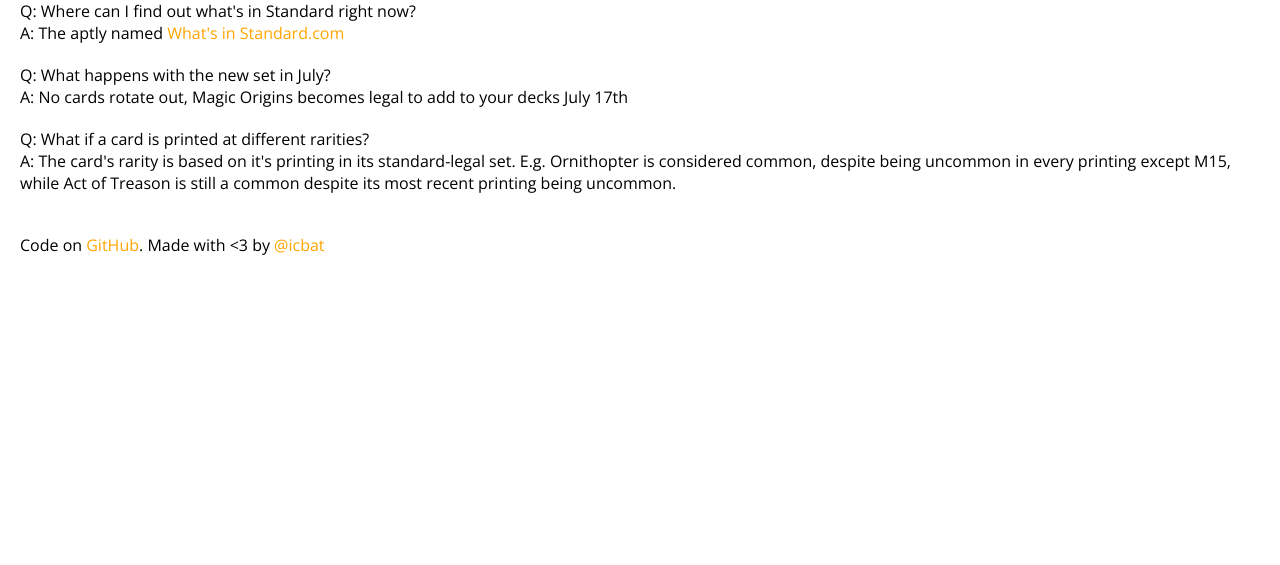
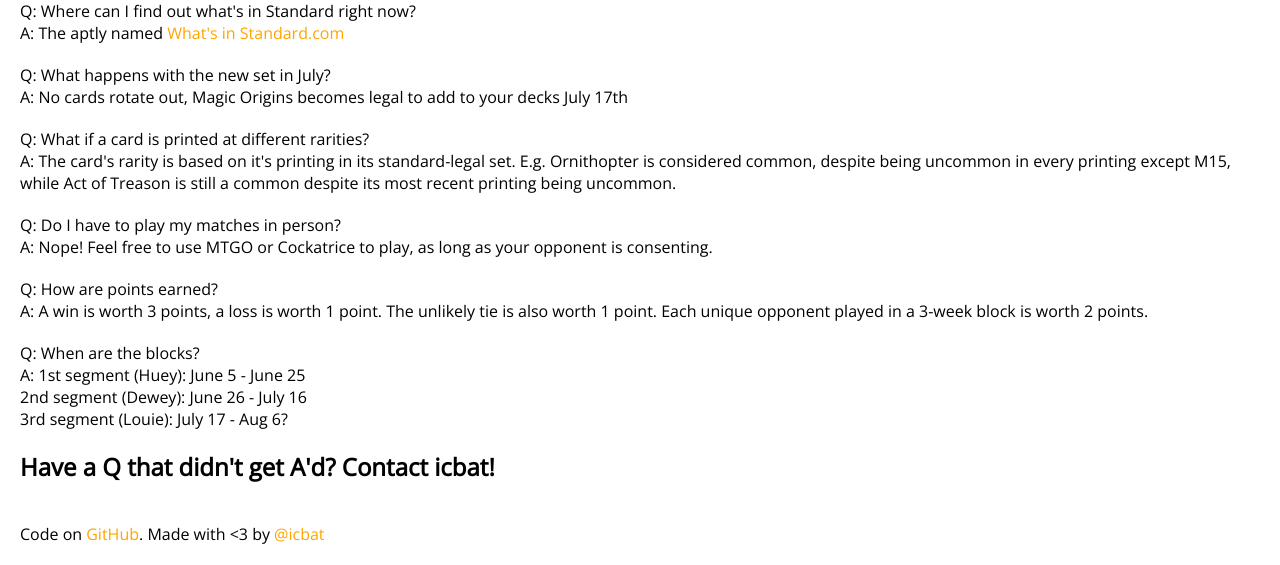
Before and after one commit to icbat/magic-league-wobsite, a Flask app: page /faq in a window 1280 px wide. Shown: the part 258-823 px from the top of the page. Before the commit the page ends 513 px from the top, so only its background shows below. Run offline with Flask 2, Linux system fonts and the light colour scheme.

Commit message:
finished adding new q's and a's

```diff
--- a/src/templates/faq.html
+++ b/src/templates/faq.html
@@ -4,7 +4,8 @@
 
 <div class="q-and-a">
     <div>Q: What's Standard Peasant?</div>
-    <div>A: 60 card minimum decks, using Standard legality, with no more than 5 uncommons; the rest must be common.</div>
+    <div>A: 60 card minimum decks, using Standard legality, with no more than 5 uncommons; the rest must be common.
+    </div>
 </div>
 
 <div class="q-and-a">
@@ -19,6 +20,32 @@
 
 <div class="q-and-a">
     <div>Q: What if a card is printed at different rarities?</div>
-    <div>A: The card's rarity is based on it's printing in its standard-legal set. E.g. Ornithopter is considered common, despite being uncommon in every printing except M15, while Act of Treason is still a common despite its most recent printing being uncommon.</div>
+    <div>A: The card's rarity is based on it's printing in its standard-legal set. E.g. Ornithopter is considered
+        common, despite being uncommon in every printing except M15, while Act of Treason is still a common despite its
+        most recent printing being uncommon.
+    </div>
 </div>
+
+<div class="q-and-a">
+    <div>Q: Do I have to play my matches in person?</div>
+    <div>A: Nope! Feel free to use MTGO or Cockatrice to play, as long as your opponent is consenting.</div>
+</div>
+
+<div class="q-and-a">
+    <div>Q: How are points earned?</div>
+    <div>A: A win is worth 3 points, a loss is worth 1 point. The unlikely tie is also worth 1 point. Each unique
+        opponent played in a 3-week block is worth 2 points.
+    </div>
+</div>
+
+<div class="q-and-a">
+    <div>Q: When are the blocks?</div>
+    <div>A:
+        1st segment (Huey): June 5 - June 25<br/>
+        2nd segment (Dewey): June 26 - July 16<br/>
+        3rd segment (Louie): July 17 - Aug 6?<br/>
+    </div>
+</div>
+
+<h2>Have a Q that didn't get A'd? Contact icbat!</h2>
 {% endblock %}
```
